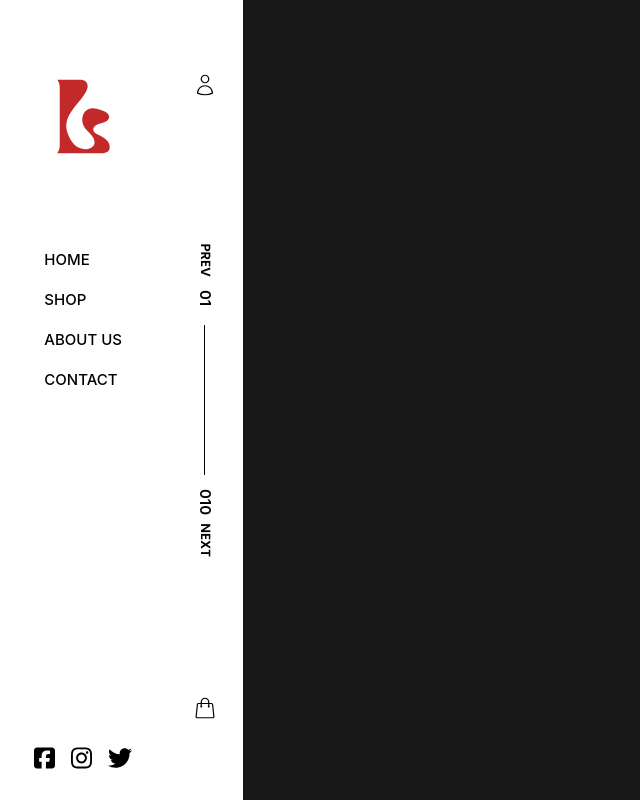
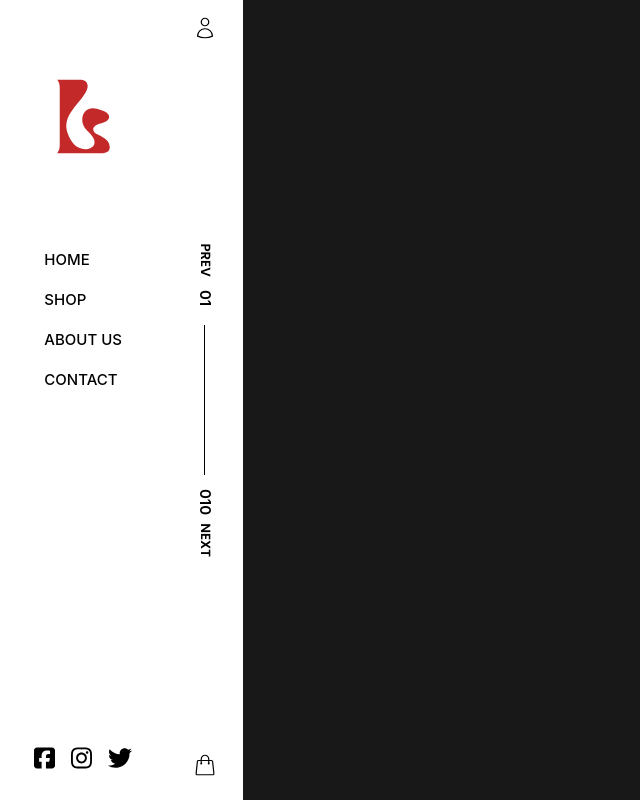
Before and after one commit to alanhoffer/LemonLane, a Vue app in the folder vue-project/: page / in a window 1280 px wide. Shown: the whole page, without its empty margins (0-640 px from the left). Built offline with nearby package versions, Linux system fonts and the light colour scheme; no server answers.

Commit message:
aside correction

```diff
--- a/vue-project/src/components/Aside.vue
+++ b/vue-project/src/components/Aside.vue
@@ -22,23 +22,31 @@ import { RouterLink } from 'vue-router'
 </template>
 
 <style scoped>
-.aside{
-    display:flex;
-    flex-direction:column;
+.aside {
+    display: flex;
+    flex-direction: column;
     align-items: center;
-    justify-content: space-around;
+    justify-content: center;
     background-color: white;
     min-width: 6vw;
 }
 
-a img{
+.cartLink {
+    position: absolute;
+    bottom: 1rem;
+}
+
+.profileLink {
+    position: absolute;
+    top: 1rem;
+}
+
+a img {
     width: 24px;
 }
 
-a img:hover, .pageChanger:hover{
+a img:hover,
+.pageChanger:hover {
     color: #333;
 }
-
-
-
 </style>
```
